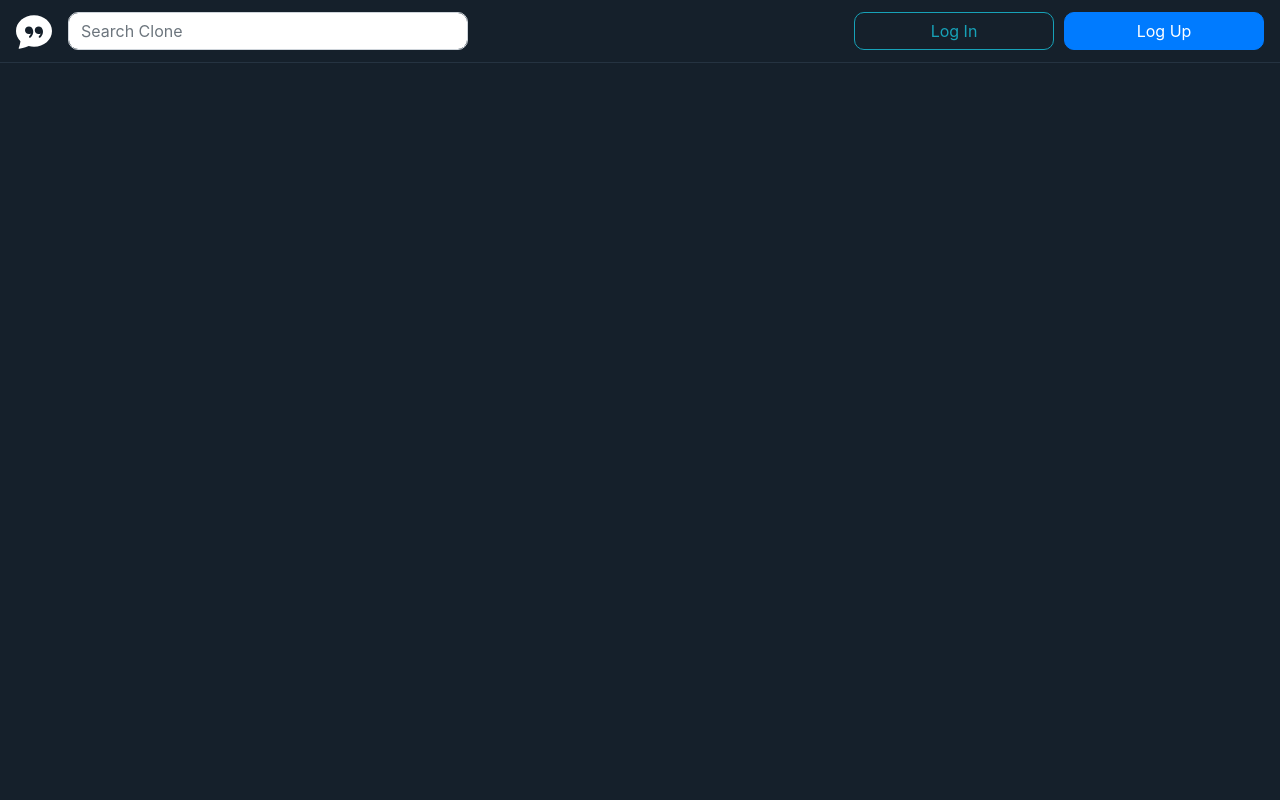
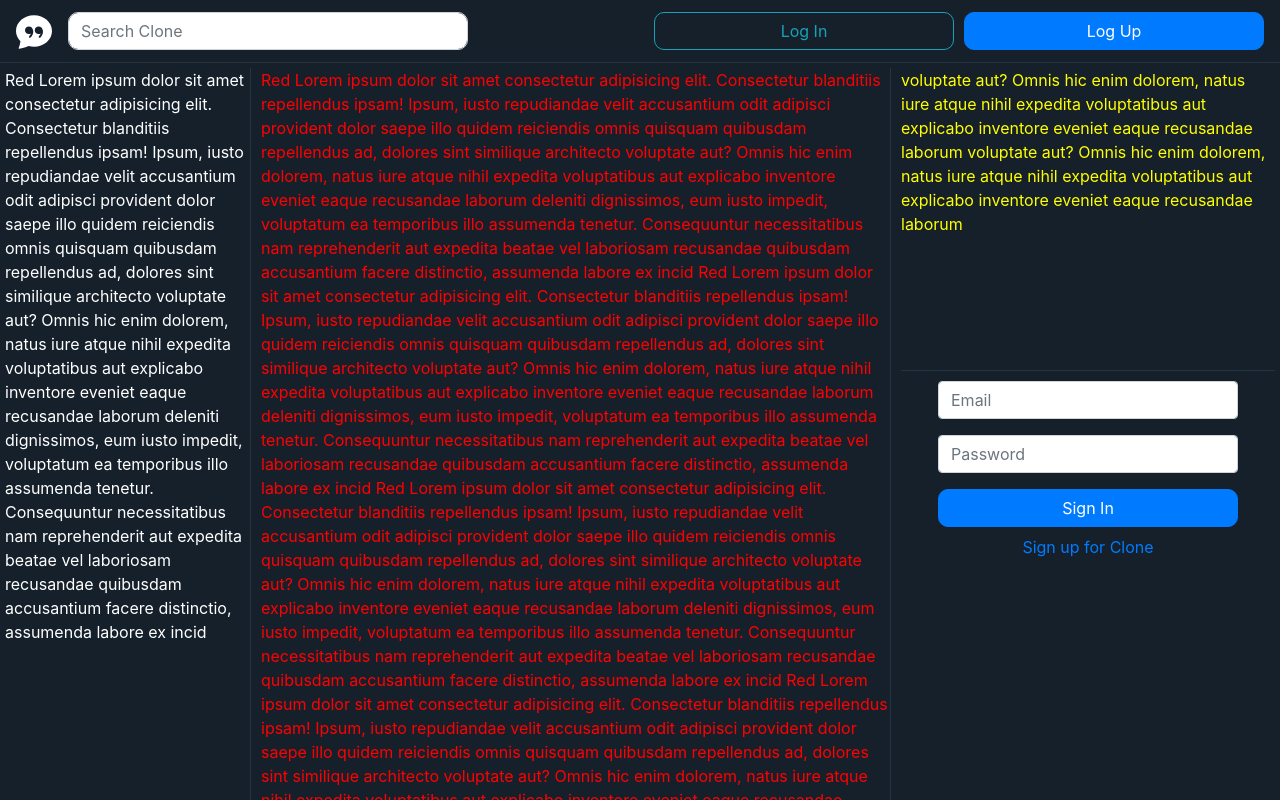
Before and after one commit to b1617/Clone, a React (Create React App) app in the folder frontend/: page / in a window 1280 px wide. Shown: the top 800 px of the page. Built offline with nearby package versions, Linux system fonts and the light colour scheme.

Commit message:
grid css

```diff
--- a/frontend/src/App.css
+++ b/frontend/src/App.css
@@ -1,6 +1,44 @@
 .App {
-  display: 'flex';
-  flex-direction: 'column';
+  display: flex;
+  flex-direction: column;
   background-color: #15202b;
   min-height: 100vh;
 }
+
+.grid {
+  display: grid;
+  grid-template-columns: 20% 50% 30%;
+  grid-template-rows: 30% 70%;
+  border-bottom: 1px solid #253341;
+  grid-template-areas: 'div1 div2 weather'
+  'div1 div2 signin';
+}
+.grid > * {
+  margin: 5px;
+}
+
+.first {
+  grid-area: div1;
+  color: white;
+  border-right: 1px solid #253341;
+}
+
+.second {
+  grid-area: div2;
+  color : red;
+  border-right: 1px solid #253341;
+}
+
+.signin {
+  grid-area: signin;
+}
+
+ form > div, button {
+  width: 300px !important;
+}
+
+.weather {
+  grid-area: weather;
+  color : yellow;
+  border-bottom: 1px solid #253341;
+}
--- a/frontend/src/App.js
+++ b/frontend/src/App.js
@@ -4,12 +4,83 @@ import { Route, BrowserRouter } from 'react-router-dom';
 import Login from './pages/Login';
 import Logup from './pages/Logup';
 import NavigationBar from './components/NavigationBar';
+import Signin from './components/Signin';
 
 function App() {
   return (
     <BrowserRouter>
       <div className='App'>
         <NavigationBar></NavigationBar>
+        <div className="grid">
+          <div className="first">
+            Red Lorem ipsum dolor sit amet consectetur adipisicing elit. Consectetur
+            blanditiis repellendus ipsam! Ipsum, iusto repudiandae velit accusantium
+            odit adipisci provident dolor saepe illo quidem reiciendis omnis
+            quisquam quibusdam repellendus ad, dolores sint similique architecto
+            voluptate aut? Omnis hic enim dolorem, natus iure atque nihil expedita
+            voluptatibus aut explicabo inventore eveniet eaque recusandae laborum
+            deleniti dignissimos, eum iusto impedit, voluptatum ea temporibus illo
+            assumenda tenetur. Consequuntur necessitatibus nam reprehenderit aut
+            expedita beatae vel laboriosam recusandae quibusdam accusantium facere
+            distinctio, assumenda labore ex incid
+        </div>
+          <div className="second">
+            Red Lorem ipsum dolor sit amet consectetur adipisicing elit. Consectetur
+            blanditiis repellendus ipsam! Ipsum, iusto repudiandae velit accusantium
+            odit adipisci provident dolor saepe illo quidem reiciendis omnis
+            quisquam quibusdam repellendus ad, dolores sint similique architecto
+            voluptate aut? Omnis hic enim dolorem, natus iure atque nihil expedita
+            voluptatibus aut explicabo inventore eveniet eaque recusandae laborum
+            deleniti dignissimos, eum iusto impedit, voluptatum ea temporibus illo
+            assumenda tenetur. Consequuntur necessitatibus nam reprehenderit aut
+            expedita beatae vel laboriosam recusandae quibusdam accusantium facere
+            distinctio, assumenda labore ex incid
+            Red Lorem ipsum dolor sit amet consectetur adipisicing elit. Consectetur
+            blanditiis repellendus ipsam! Ipsum, iusto repudiandae velit accusantium
+            odit adipisci provident dolor saepe illo quidem reiciendis omnis
+            quisquam quibusdam repellendus ad, dolores sint similique architecto
+            voluptate aut? Omnis hic enim dolorem, natus iure atque nihil expedita
+            voluptatibus aut explicabo inventore eveniet eaque recusandae laborum
+            deleniti dignissimos, eum iusto impedit, voluptatum ea temporibus illo
+            assumenda tenetur. Consequuntur necessitatibus nam reprehenderit aut
+            expedita beatae vel laboriosam recusandae quibusdam accusantium facere
+            distinctio, assumenda labore ex incid
+            Red Lorem ipsum dolor sit amet consectetur adipisicing elit. Consectetur
+            blanditiis repellendus ipsam! Ipsum, iusto repudiandae velit accusantium
+            odit adipisci provident dolor saepe illo quidem reiciendis omnis
+            quisquam quibusdam repellendus ad, dolores sint similique architecto
+            voluptate aut? Omnis hic enim dolorem, natus iure atque nihil expedita
+            voluptatibus aut explicabo inventore eveniet eaque recusandae laborum
+            deleniti dignissimos, eum iusto impedit, voluptatum ea temporibus illo
+            assumenda tenetur. Consequuntur necessitatibus nam reprehenderit aut
+            expedita beatae vel laboriosam recusandae quibusdam accusantium facere
+            distinctio, assumenda labore ex incid   Red Lorem ipsum dolor sit amet consectetur adipisicing elit. Consectetur
+            blanditiis repellendus ipsam! Ipsum, iusto repudiandae velit accusantium
+            odit adipisci provident dolor saepe illo quidem reiciendis omnis
+            quisquam quibusdam repellendus ad, dolores sint similique architecto
+            voluptate aut? Omnis hic enim dolorem, natus iure atque nihil expedita
+            voluptatibus aut explicabo inventore eveniet eaque recusandae laborum
+            deleniti dignissimos, eum iusto impedit, voluptatum ea temporibus illo
+            assumenda tenetur. Consequuntur necessitatibus nam reprehenderit aut
+            expedita beatae vel laboriosam recusandae q   Red Lorem ipsum dolor sit amet consectetur adipisicing elit. Consectetur
+            blanditiis repellendus ipsam! Ipsum, iusto repudiandae velit accusantium
+            odit adipisci provident dolor saepe illo quidem reiciendis omnis
+            quisquam quibusdam repellendus ad, dolores sint similique architecto
+            voluptate aut? Omnis hic enim dolorem, natus iure atque nihil expedita
+            voluptatibus aut explicabo inventore eveniet eaque recusandae laborum
+            deleniti dignissimos, eum iusto impedit, voluptatum ea temporibus illo
+            assumenda tenetur. Consequuntur necessitatibus nam reprehenderit aut
+            expedita beatae vel laboriosam recusandae quibusdam accusantium facere
+            distinctio, assumenda labore ex inciduibusdam accusantium facere
+            distinctio, assumenda labore ex incid
+        </div>
+          <Signin className='signin'></Signin>
+          <div className='weather'>
+            voluptate aut? Omnis hic enim dolorem, natus iure atque nihil expedita
+            voluptatibus aut explicabo inventore eveniet eaque recusandae laborum     voluptate aut? Omnis hic enim dolorem, natus iure atque nihil expedita
+            voluptatibus aut explicabo inventore eveniet eaque recusandae laborum
+           </div>
+        </div>
         <Route path='/login' component={Login}></Route>
         <Route path='/logup' component={Logup}></Route>
       </div>
```
